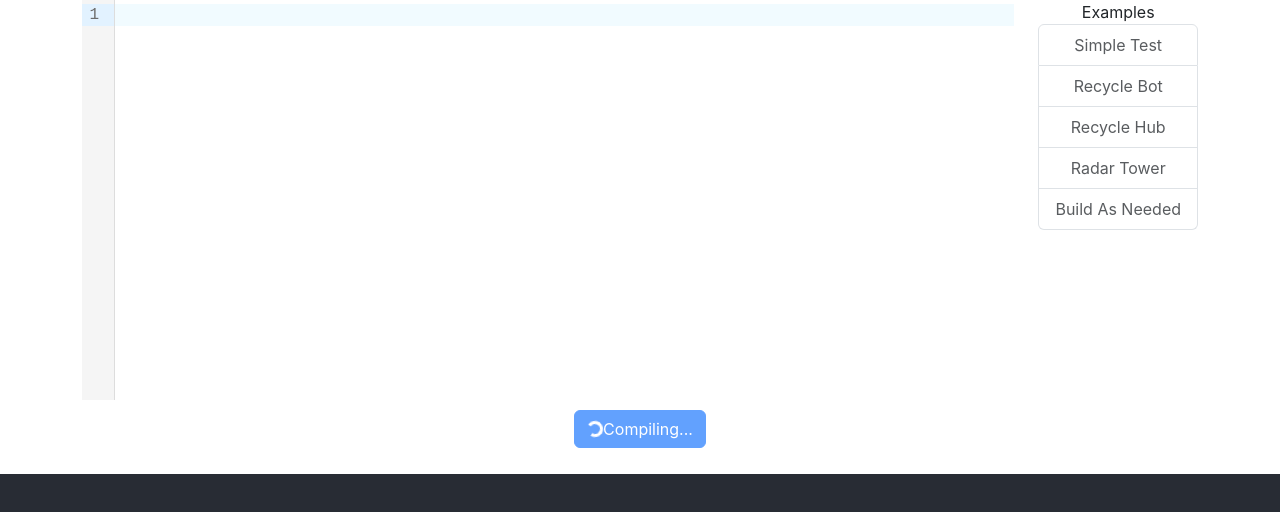
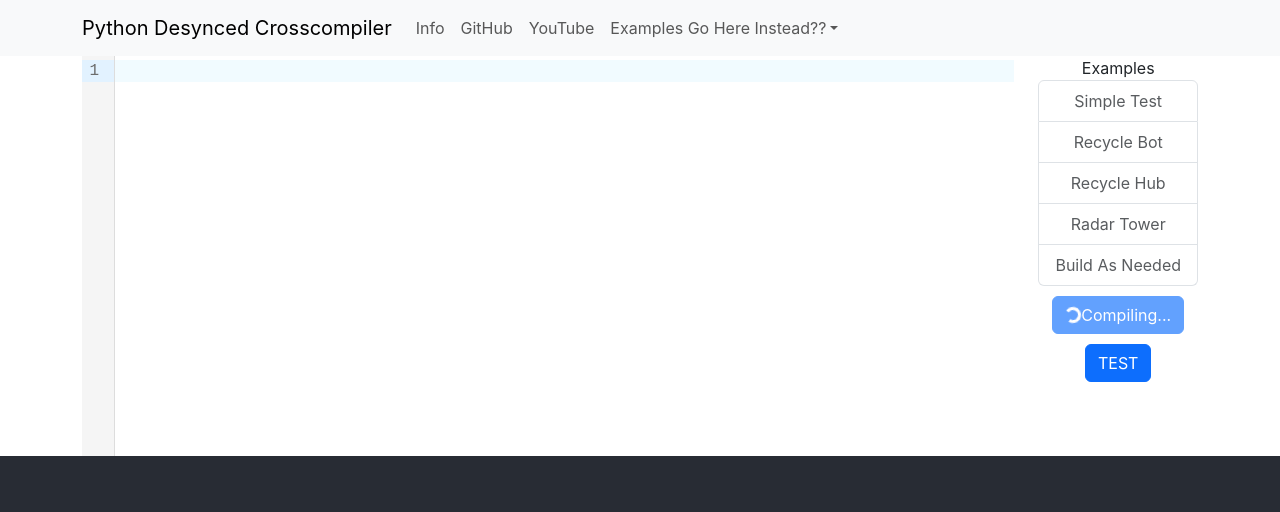
Before and after one commit to vanweric/PythonToDesyncedCompiler, a React (Create React App) app: page / in a window 1280 px wide. Shown: the top 512 px of the page. Built offline with nearby package versions, Linux system fonts and the light colour scheme.

Commit message:
Add NavBar

```diff
--- a/src/App.js
+++ b/src/App.js
@@ -1,4 +1,4 @@
-import { useCallback, useEffect, useState } from 'react';
+import { useCallback, useEffect, useState, useRef } from 'react';
 import CodeMirror from '@uiw/react-codemirror';
 import { globalCompletion, localCompletionSource, pyodide, pythonLanguage } from '@codemirror/lang-python';
 import { LanguageSupport } from '@codemirror/language';
@@ -8,6 +8,10 @@ import ListGroup from "react-bootstrap/ListGroup";
 import Container from 'react-bootstrap/Container';
 import Row from 'react-bootstrap/Row';
 import Col from 'react-bootstrap/Col';
+import Alert from 'react-bootstrap/Alert';
+import Nav from 'react-bootstrap/Nav';
+import Navbar from 'react-bootstrap/Navbar';
+import NavDropdown from 'react-bootstrap/NavDropdown';
 
 //import { Graphviz } from 'graphviz-react';
 
@@ -25,6 +29,22 @@ import usePyodide from './usePyodide';
 const App = () => {
   const { pyodide, loading } = usePyodide();
   const [output, setOutput] = useState('');
+  const [compilationSuccess, setCompilationSuccess] = useState(false);
+
+  const editorRef = useRef();
+
+  function editorRefCallack(editor) {
+    if (!editorRef.current && editor?.editor && editor?.state && editor?.view) {
+
+      console.log(editor);
+      editorRef.current = editor;
+    }
+  }
+
+  const runTestCode = () => {
+    console.log(editorRef)
+    editorRef.current.editor.markText({line:3})
+  }
 
   const [writeeditor, setwriteeditor] = useState('');
   const [readeditor, setreadeditor] = useState('');
@@ -96,10 +116,19 @@ const App = () => {
     if (pyodide) {
       setCompiling(true);
       const locals = pyodide.toPy({ editortext: readeditor })
-      const result = pyodide.runPython('python_to_desynced(editortext)', { locals: locals });
-      const converted = ObjectToDesyncedString(JSON.parse(result), "C")
+      const result = pyodide.runPython('python_to_desynced_pyodide(editortext)', { locals: locals });
+      const translatedresult = JSON.parse(result);
 
-      setOutput(converted);
+      console.log("Results:");
+      console.log(result);
+      console.log(translatedresult);
+      console.log(translatedresult[0]);
+      setCompilationSuccess(translatedresult[0]);
+      if (translatedresult[0])
+        setOutput(ObjectToDesyncedString(translatedresult[1], "C"));
+      else
+        setOutput(translatedresult[1])
+
       setCompiling(false);
 
     }
@@ -143,8 +172,52 @@ const App = () => {
     setupDScompiler();
   }, [loading, pyodide]);
 
+  const OutputAlert = () => (
+    <Alert variant={compilationSuccess ? 'success' : 'danger'}
+      style={{
+        flexWrap: 'wrap',
+        wordWrap: 'break-word',
+        textAlign: 'left',
+      }}
+    >
+      <Alert.Heading>{compilationSuccess ? 'Compiled Code:' : 'Error:'}</Alert.Heading>
+      {output.split('\n').map((line, index) => (
+        <div key={index}>{line}</div>
+      ))}
+
+    </Alert>
+  )
+
   return (
+
     <div className="App">
+      <Navbar expand="lg" className="bg-body-tertiary">
+        <Container>
+          <Navbar.Brand href="#home">Python Desynced Crosscompiler</Navbar.Brand>
+
+          <Navbar.Toggle aria-controls="basic-navbar-nav" />
+          <Navbar.Collapse id="basic-navbar-nav">
+            <Nav className="me-auto">
+              <Nav.Link href="#home">Info</Nav.Link>
+              <Nav.Link href="https://github.com/vanweric/PythonToDesyncedCompiler" target="_blank">GitHub</Nav.Link>
+              <Nav.Link href="https://www.youtube.com/@VDubBuilds" target="_blank">YouTube</Nav.Link>
+
+              <NavDropdown title="Examples Go Here Instead??" id="basic-nav-dropdown">
+                <NavDropdown.Item href="#action/3.1">Action</NavDropdown.Item>
+                <NavDropdown.Item href="#action/3.2">
+                  Another action
+                </NavDropdown.Item>
+                <NavDropdown.Item href="#action/3.3">Something</NavDropdown.Item>
+                <NavDropdown.Divider />
+                <NavDropdown.Item href="#action/3.4">
+                  Separated link
+                </NavDropdown.Item>
+              </NavDropdown>
+            </Nav>
+          </Navbar.Collapse>
+        </Container>
+      </Navbar>
+
       <Container fluid="md">
         <Row>
           <Col>
@@ -152,6 +225,7 @@ const App = () => {
               height="400px"
               align="left"
               onChange={onEditorTextChange}
+              ref={editorRefCallack}
               //extensions={[python()]}
               extensions={
                 new LanguageSupport(pythonLanguage, [
@@ -174,6 +248,20 @@ const App = () => {
                 ))
               }
             </ListGroup>
+
+            <div style={{ margin: '10px' }} >
+              <button className="btn btn-primary" type="button" disabled={compiling} onClick={runPythonCode}>
+                {compiling ? <span className="spinner-border spinner-border-sm" role="status" aria-hidden="true" /> : null}
+                {compiling ? 'Compiling...' : 'Compile'}
+              </button>
+            </div>
+
+            <div style={{ margin: '10px' }} >
+              <button className="btn btn-primary" type="button"  onClick={runTestCode}>
+                TEST
+              </button>
+            </div>
+
           </Col>
         </Row>
 
@@ -183,14 +271,10 @@ const App = () => {
 
 
 
-      <div style={{ margin: '10px' }} >
-        <button className="btn btn-primary" type="button" disabled={compiling} onClick={runPythonCode}>
-          {compiling ? <span className="spinner-border spinner-border-sm" role="status" aria-hidden="true" /> : null}
-          {compiling ? 'Compiling...' : 'Compile'}
-        </button>
-      </div>
 
-      <pre align="left">{output}</pre>
+
+      {output ? <OutputAlert /> : null}
+
       <header className="App-header">
       </header>
     </div>
```
Lines whose indentation alone changed are shown as unchanged.
